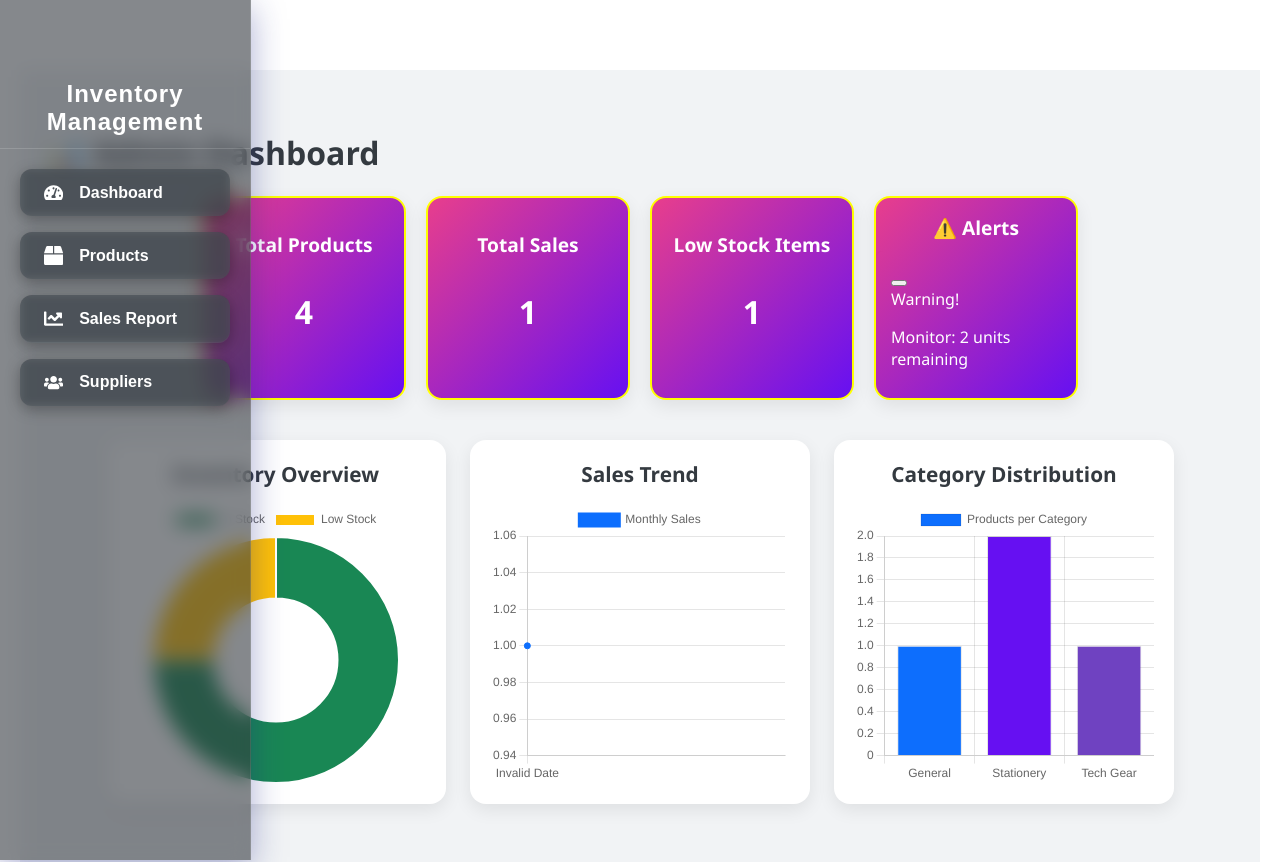
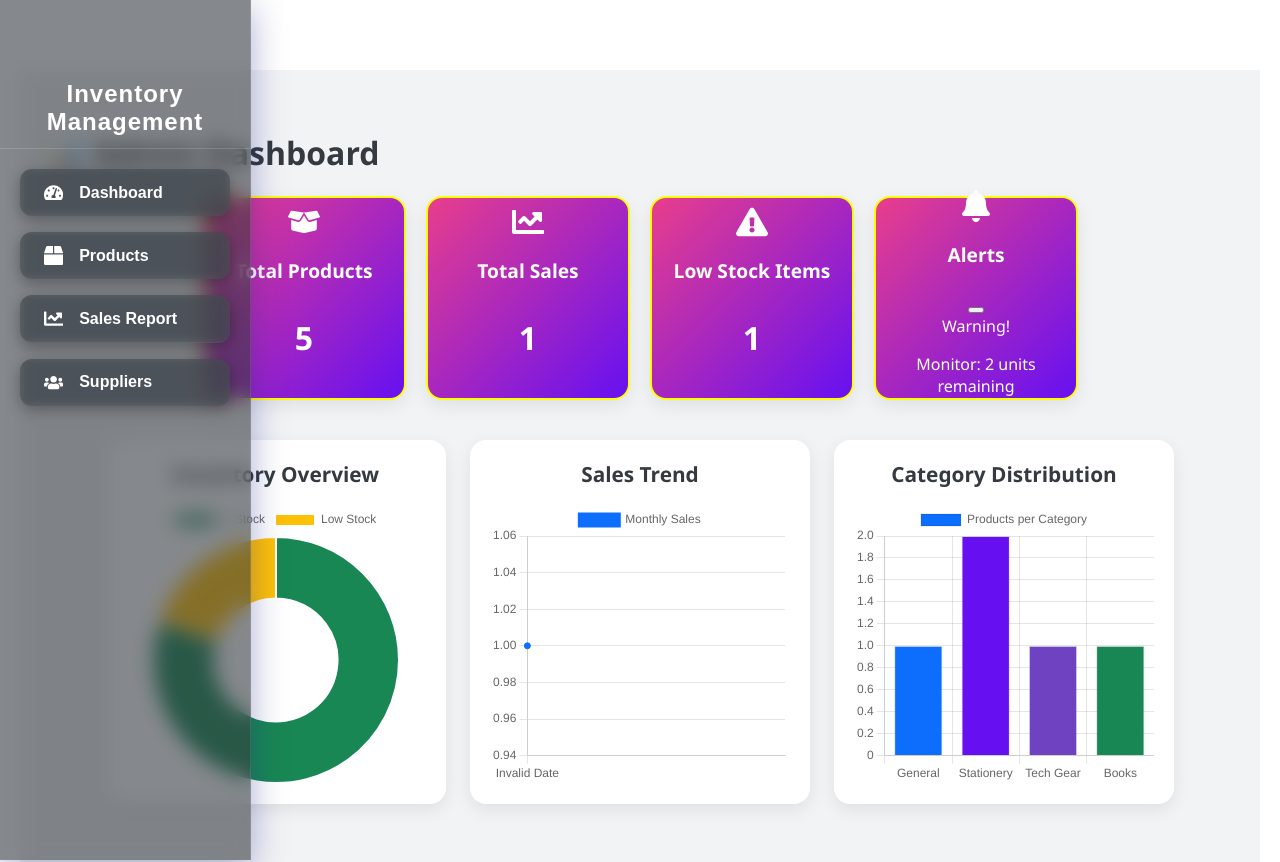
Before and after one commit to Chad96/-Inventory-Management-System, a React (Vite) app: page / in a window 1280 px wide. Shown: the top 862 px of the page. Built offline with nearby package versions, Linux system fonts and the light colour scheme; data requests are answered from the project's data file.

Commit message:
Added icons on the cards

```diff
--- a/db.json
+++ b/db.json
@@ -39,6 +39,16 @@
       "stock": 2,
       "lowStockThreshold": 10,
       "supplierId": null
+    },
+    {
+      "id": "3990",
+      "name": "Books",
+      "description": "React and Python text books",
+      "price": 150,
+      "category": "Books",
+      "stock": 10,
+      "lowStockThreshold": 3,
+      "supplierId": 1
     }
   ],
   "suppliers": [
--- a/src/pages/Dashboard.css
+++ b/src/pages/Dashboard.css
@@ -31,11 +31,18 @@ h1 {
   color: white;
   box-shadow: 0 6px 18px rgba(0, 0, 0, 0.08);
   transition: transform 0.3s ease, box-shadow 0.3s ease;
+  text-align: center;
 }
 
 .summary-cards .card:hover {
   transform: translateY(-6px);
   box-shadow: 0 10px 25px rgba(0, 0, 0, 0.15);
+}
+
+.icon-box {
+  font-size: 2rem;
+  margin-bottom: 10px;
+  color: white;
 }
 
 .alert-list {
@@ -65,7 +72,6 @@ h1 {
   text-align: center;
 }
 
-/* Updated chart section styles */
 .chart-section {
   margin-top: 2.5rem;
   display: flex;
--- a/src/pages/Dashboard.jsx
+++ b/src/pages/Dashboard.jsx
@@ -17,6 +17,13 @@ import {
   Title,
 } from 'chart.js';
 import { Doughnut, Bar, Line } from 'react-chartjs-2';
+
+import {
+  FaBoxOpen,
+  FaChartLine,
+  FaExclamationTriangle,
+  FaBell,
+} from 'react-icons/fa';
 
 ChartJS.register(
   ArcElement,
@@ -141,6 +148,7 @@ function Dashboard() {
       <div className="summary-cards">
         <Card>
           <Card.Body>
+            <div className="icon-box"><FaBoxOpen size={32} /></div>
             <Card.Title>Total Products</Card.Title>
             <Card.Text>{productsCount}</Card.Text>
           </Card.Body>
@@ -148,6 +156,7 @@ function Dashboard() {
 
         <Card>
           <Card.Body>
+            <div className="icon-box"><FaChartLine size={32} /></div>
             <Card.Title>Total Sales</Card.Title>
             <Card.Text>{salesCount}</Card.Text>
           </Card.Body>
@@ -155,6 +164,7 @@ function Dashboard() {
 
         <Card>
           <Card.Body>
+            <div className="icon-box"><FaExclamationTriangle size={32} /></div>
             <Card.Title>Low Stock Items</Card.Title>
             <Card.Text>{lowStock.length}</Card.Text>
           </Card.Body>
@@ -162,7 +172,8 @@ function Dashboard() {
 
         <Card>
           <Card.Body>
-            <Card.Title>⚠️ Alerts</Card.Title>
+            <div className="icon-box"><FaBell size={32} /></div>
+            <Card.Title>Alerts</Card.Title>
             <div className="alert-list">
               {alerts.length === 0 ? (
                 <p className="text-white">No current alerts</p>
```
